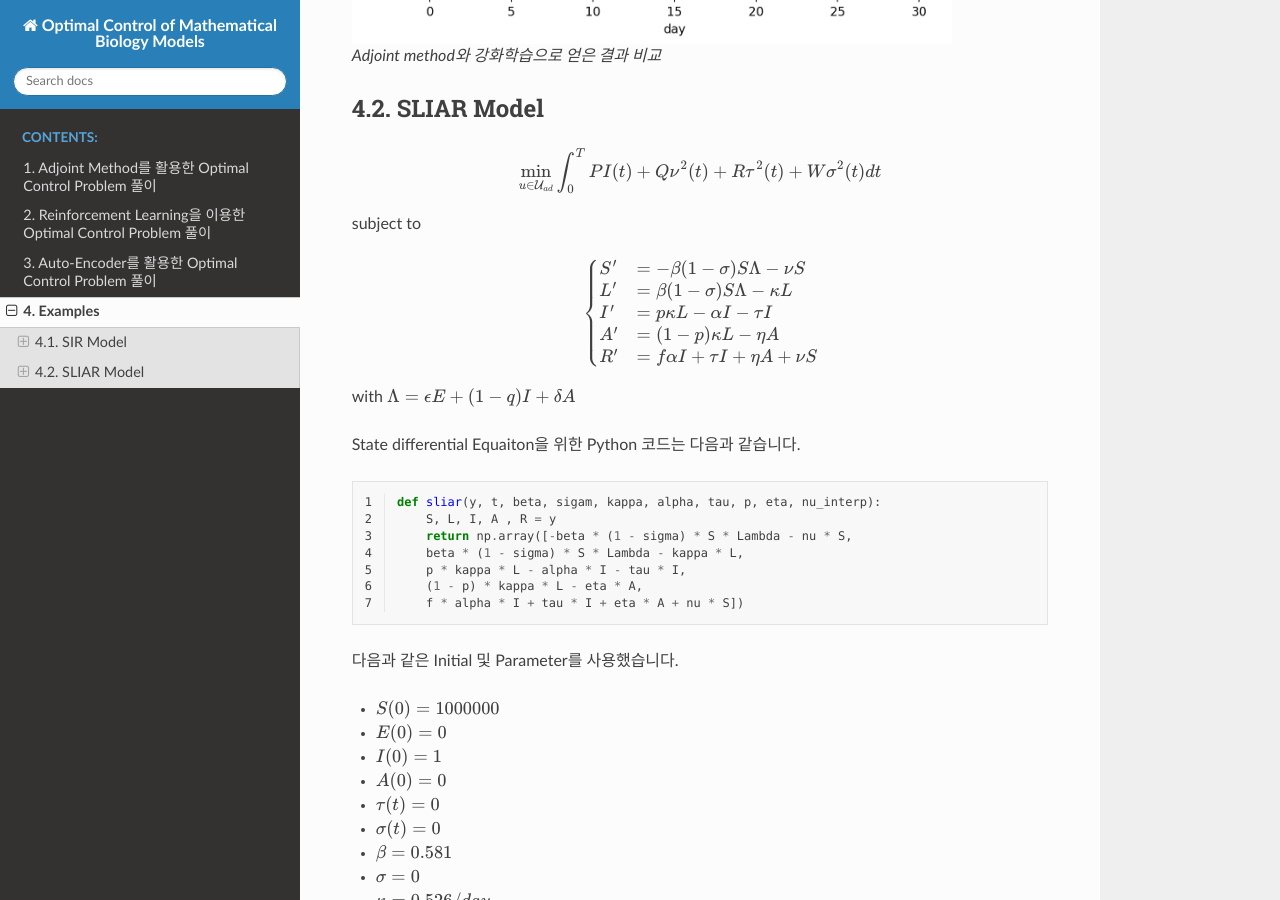
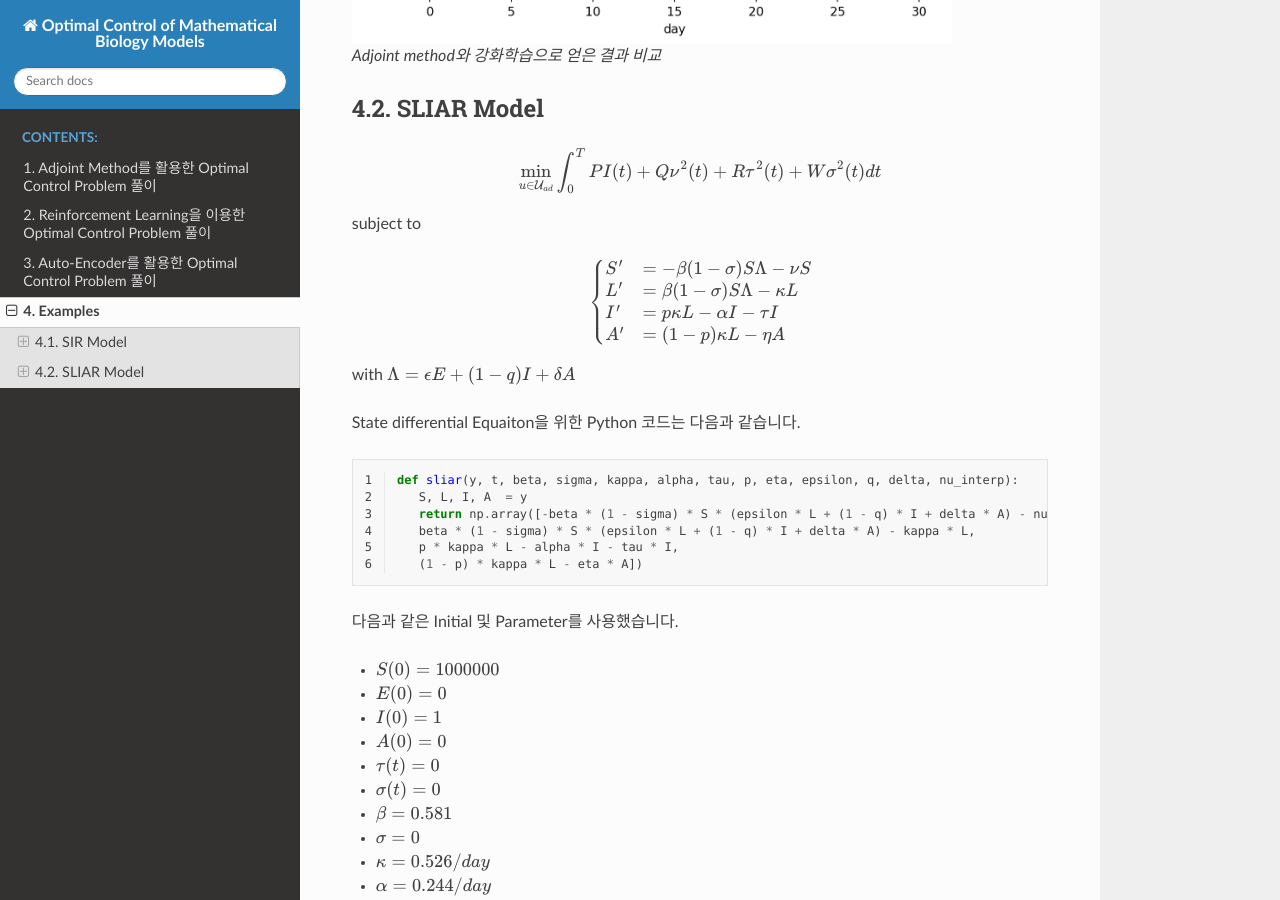
Before and after one commit to yoon-gu/epirl, a Sphinx documentation site: the page built from docs/examples.rst, in a window 1280 px wide and 900 px high, scrolled down 4695 px. Built offline with Sphinx 7.4.7 and the Read the Docs theme 2.0.0, drawn with Linux system fonts in a browser that asks for light colours.

Commit message:
minor fix

```diff
--- a/docs/examples.rst
+++ b/docs/examples.rst
@@ -234,7 +234,6 @@ subject to
    L' &= \beta (1-\sigma) S\Lambda - \kappa L\\
    I' &= p\kappa L - \alpha I - \tau I \\
    A' &= (1-p)\kappa L - \eta A \\
-   R' &= f\alpha I + \tau I + \eta A + \nu S\\
    \end{cases}
 with :math:`\Lambda = \epsilon E + (1 - q) I + \delta A`
 
@@ -243,13 +242,12 @@ State differential Equaiton을 위한 Python 코드는 다음과 같습니다.
 .. code-block:: python
    :linenos:
 
-   def sliar(y, t, beta, sigam, kappa, alpha, tau, p, eta, nu_interp):
-       S, L, I, A , R = y
-       return np.array([-beta * (1 - sigma) * S * Lambda - nu * S,
-       beta * (1 - sigma) * S * Lambda - kappa * L,
-       p * kappa * L - alpha * I - tau * I,
-       (1 - p) * kappa * L - eta * A,
-       f * alpha * I + tau * I + eta * A + nu * S])
+   def sliar(y, t, beta, sigma, kappa, alpha, tau, p, eta, epsilon, q, delta, nu_interp):
+      S, L, I, A  = y
+      return np.array([-beta * (1 - sigma) * S * (epsilon * L + (1 - q) * I + delta * A) - nu_interp * S,
+      beta * (1 - sigma) * S * (epsilon * L + (1 - q) * I + delta * A) - kappa * L,
+      p * kappa * L - alpha * I - tau * I,
+      (1 - p) * kappa * L - eta * A])
 
 다음과 같은 Initial 및 Parameter를 사용했습니다.
 
```
